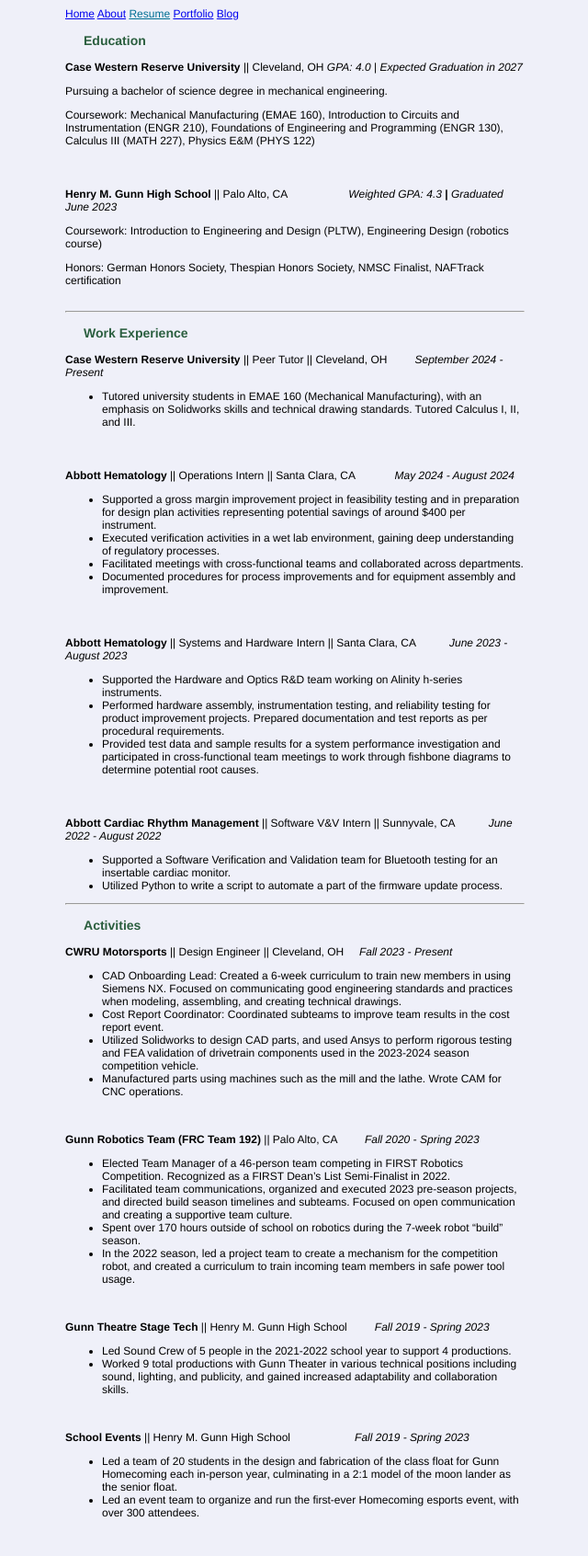
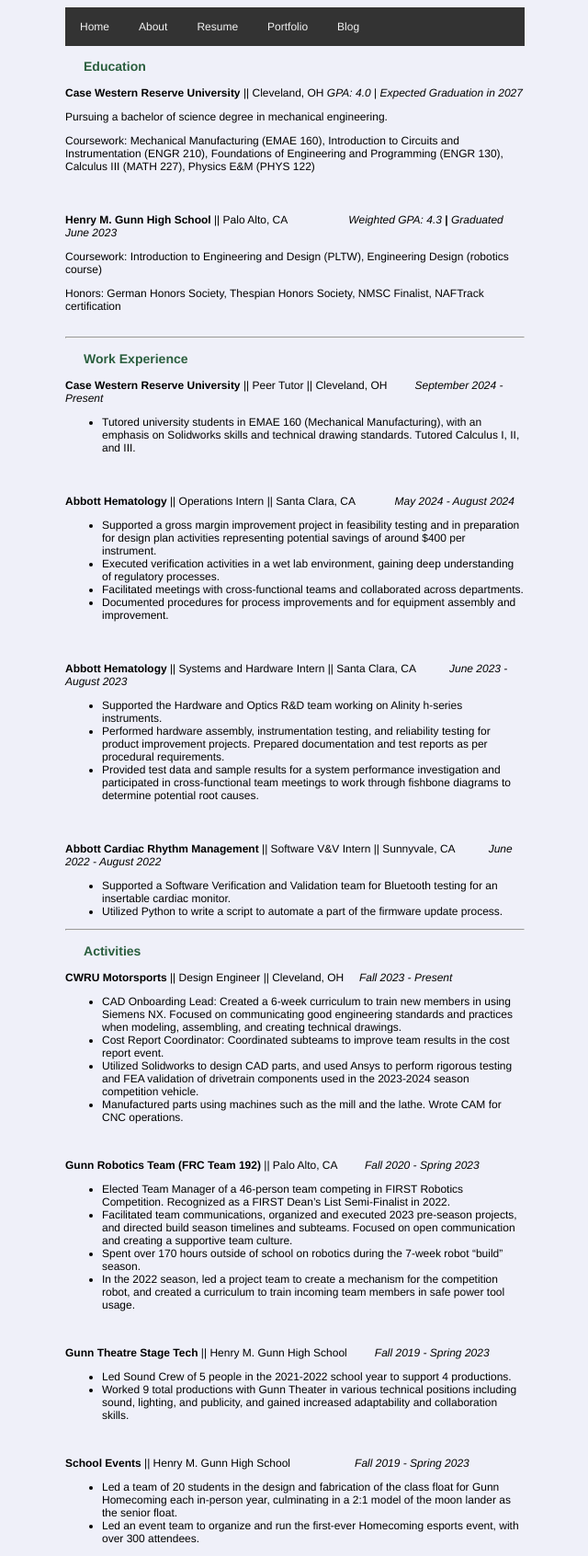
Before and after one commit to lucyttma/lucyttma.github.io, a Jekyll site: the page built from static/resume.html, in a window 1280 px wide. Shown: the whole page at 92% size, without its empty margins (87-727 px from the left). Built offline with Jekyll 4.4.1, drawn with Linux system fonts in a browser that asks for light colours; before the commit the page ends 1664 px from its top, so only the background shows below that.

Commit message:
Update resume.html

```diff
--- a/_layouts/resume.html
+++ b/_layouts/resume.html
@@ -5,8 +5,12 @@
     <title>{{ page.title }}</title>
     <link rel="stylesheet" href="/assets/css/resume.css">
   </head>
+
+  <div class="topnav">
+    {% include navigation.html %}
+  </div>
+
   <body>
-    {% include navigation.html %}
     {{ content }}
   </body>
 </html>
```
